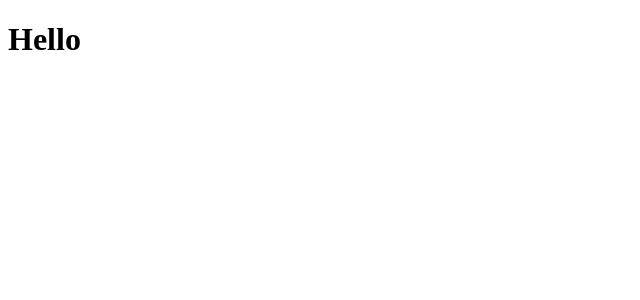
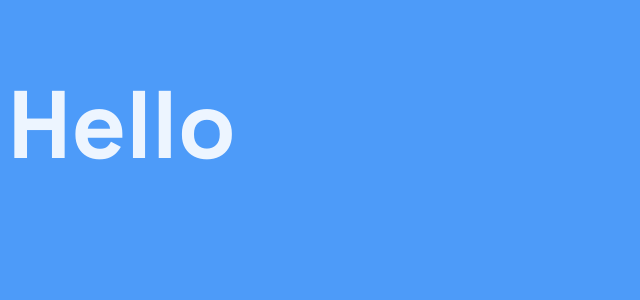
Before and after one commit to ChristofferBillman/portfolio-v5, a React (Vite) app: page / in a window 1280 px wide. Shown: the top 300 px of the page, without its empty margins (0-640 px from the left). Built offline with nearby package versions, Linux system fonts and the light colour scheme.

Commit message:
feat: some basic global css addded.

```diff
--- a/src/App.css
+++ b/src/App.css
@@ -0,0 +1,31 @@
+
+html {
+	font-size: 32px;
+}
+
+@media (width <= 756px) {
+	html {
+		font-size: 16px;
+	}
+}
+
+
+body {
+	transition-duration: 10s;
+	background-color: #4D9BF9;
+}
+
+h1 {
+	color: rgba(255,255,255, 0.9);
+	font-size: 3rem;
+	font-family: 'Space Grotesk';
+}
+p {
+	font-family: 'Space Grotesk';
+	color: rgba(255,255,255, 0.8);
+	font-size: 1rem;
+}
+
+.p-std {
+	padding: 1rem;
+}
```
